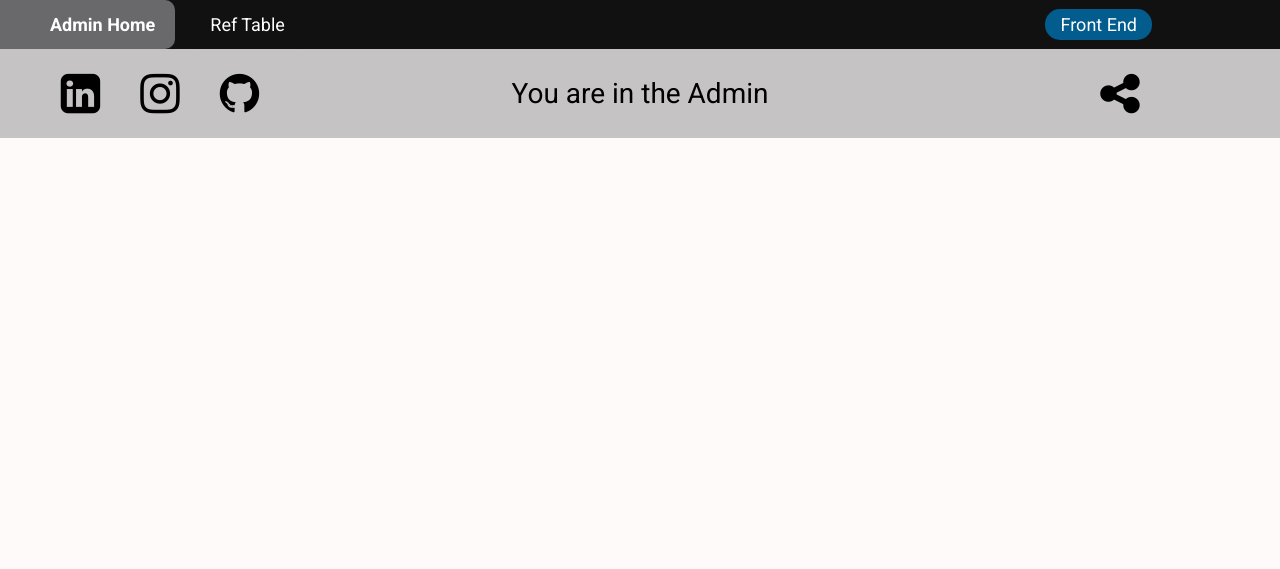
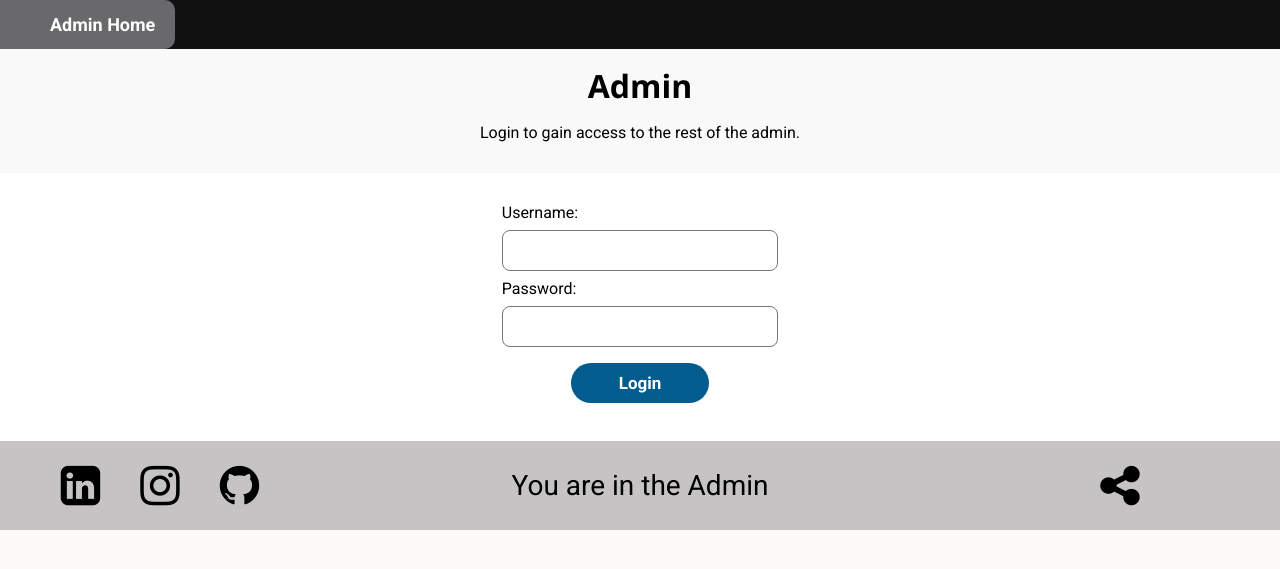
Before and after one commit to BrandonMiller18/resume, a Flask app: page /admin/index in a window 1280 px wide. Shown: the top 569 px of the page. Run offline with Flask 2, Linux system fonts and the light colour scheme.

Commit message:
admin login

```diff
--- a/app.py
+++ b/app.py
@@ -1,7 +1,7 @@
 import os
 import smtplib
 from flask import Flask, redirect, url_for, render_template, send_file, request, session, make_response, flash
-# from flask_mail import Mail, Message
+from flask_login import LoginManager, UserMixin, login_user, login_required
 from flask_sqlalchemy import SQLAlchemy
 from sendgrid import SendGridAPIClient
 from sendgrid.helpers.mail import Mail
@@ -12,6 +12,25 @@ app.config.from_pyfile('config.py')
 
 mail = Mail(app)
 db = SQLAlchemy(app)
+
+login_manager = LoginManager()
+login_manager.init_app(app)
+
+class admin_user_table(UserMixin, db.Model):
+	id = db.Column("id", db.Integer, primary_key=True)
+	username = db.Column(db.String(25), unique=True)
+	password = db.Column(db.String(25))
+
+	# def __init__(self, username, password):
+	# 	self.username = username
+	# 	self.password = password
+
+	# def __repr__(self):
+	# 	return '<admin_users %r>' % self.username, self.password
+
+@login_manager.user_loader
+def load_user(user_id):
+	return admin_user_table.query.get(int(user_id))
 
 class references(db.Model):
 	# create model (table), "references" in SQLite db using SQLAlchemy
@@ -149,20 +168,6 @@ def reference():
 		except Exception as e:
 			print(e.msg)
 
-		# # send email via Flask-Mail
-		# # notify me I recieved a reference
-		# msg = Message(
-		# 	subject = 'New Reference!',
-		# 	recipients = ['blmiller0809@gmail.com'], # replace with evironment variable on prod
-		# 	reply_to = form_email,
-		# 	)
-
-		# msg.html = f"""<p>You recieved a reference from <strong>{fname} {lname}!</strong></p>
-		# 			<p><strong>Email: </strong>{form_email}</p>
-		# 			<p><strong>Msg:</strong> {form_msg}</p>"""
-
-		# mail.send(msg)
-
 		# flash thank you message
 		flash("Thank you! Your reference has been submitted.", "success")
 
@@ -206,22 +211,6 @@ def contact():
 		except Exception as e:
 			print(e.msg)
 
-
-		# # send email via Flask-Mail
-		# msg = Message( # create message to send via flask_mail
-		# 	subject=sbj,
-		# 	recipients=['blmiller0809@gmail.com'], # recipients = [list]
-		# 	reply_to=form_email
-		# 	)
-
-
-		# # html format for email
-		# msg.html = f"""<p><strong>Message From: </strong>{fname} {lname}</p>
-		# 			<p><strong>Company: </strong>{company}</p>
-		# 			<p>{form_msg}</p>"""
-
-		# mail.send(msg)
-
 		# set first name as cookie to identify user upon return to site
 		res = make_response(redirect(url_for("thank_you")))
 		res.set_cookie(
@@ -257,19 +246,51 @@ def not_found(self):
     """Page not found."""
     return make_response(render_template("404.html"), 404)
 
+
+
+
+
+
+
 # admin routes
 
-@app.route("/admin/index")
+@app.route("/admin/index", methods=["GET", "POST"])
 def admin_home():
-	return render_template("admin/index.html")
+	if request.method == "POST":
+		"""insert logic for logging in to admin
+		probably need to use Flask-Admin or something
+		like that for this."""
+		username = request.form["username"]
+		password = request.form["password"]
+		user = admin_user_table.query.filter_by(username=username, password=password).first()
+
+		if user:
+			login_user(user)
+			flash("Logged In!", "success")
+			return render_template("admin/home.html")
+		else:
+			flash("Unable to login.", "error")
+			return render_template("admin/index.html")
+	else:
+		return render_template("admin/index.html")
+
+@app.route("/admin/users")
+@login_required
+def admin_users():
+	return render_template("admin/admin_users.html",
+		users=admin_user_table.query.all(),
+		)
+
 
 @app.route("/admin/references")
+@login_required
 def admin_references():
 	return render_template("admin/admin_references.html",
 		references=references.query.all(),
 		)
 
 @app.route("/admin/references/approve")
+@login_required
 def update_record():
 	ref_id = request.args.get("ref_id")
 	if ref_id:
@@ -283,6 +304,7 @@ def update_record():
 		)
 
 @app.route("/admin/references/delete")
+@login_required
 def delete_record():
 	ref_id = request.args.get("ref_id")
 	if ref_id:
--- a/static/stylesheets/stylesheet.css
+++ b/static/stylesheets/stylesheet.css
@@ -39,6 +39,16 @@ a:hover {
 	text-align: center;
 	padding: 2px;
 	color: #407240;
+}
+
+.error {
+	width: 80%;
+	margin: auto;
+	background-color: #f2dede;
+	border-radius: 10px;
+	text-align: center;
+	padding: 2px;
+	color: #a94442;
 }
 
 /* END PYTHON FLASHES CSS */
--- a/templates/admin/admin_base.html
+++ b/templates/admin/admin_base.html
@@ -24,17 +24,30 @@
 
 <nav>
 	<a class="home" href="/admin/index" title="">Admin Home</a>
-
+	{% if current_user.is_authenticated %} <!-- checks for logged in -->
 	<div id="hide">
 		<a class="navitem {{'active' if active_page == 'ref_table'}}" href="{{ url_for('admin_references') }}" title="">Ref Table</a>
-		<a class="navitem nav-contact" href="/">Front End</a>
+		<a class="navitem {{'active' if active_page == 'user_table'}}" href="{{ url_for('admin_users') }}" title="">Admin Users</a>
+		<a class="navitem nav-contact" href="/" target="_blank">Front End</a>
 	</div>
+	{% endif %}
 	<a class="icon" href="javascript:void(0);" onclick="myFunction()" aria-label="mobile navigation">
 			<i class="fa fa-bars"></i>
 	</a>
+
 </nav>
 
 <body>
+
+{% with messages = get_flashed_messages(with_categories=true) %}
+  {% if messages %}
+    <ul class=flashes>
+    {% for category, message in messages %}
+      <div class="{{ category }}"><p>{{ message }}</p></div>
+    {% endfor %}
+    </ul>
+  {% endif %}
+{% endwith %}
 
 {% block content %}{% endblock %}
 
--- a/templates/admin/admin_references.html
+++ b/templates/admin/admin_references.html
@@ -5,7 +5,8 @@
 
 
 <div class="page-header">
-	<h1 class="full-width">Welcome to the dark side!</h1>
+	<h1 class="full-width">References</h1>
+	<p class="full-width">Approve or delete references from the reference table. Desktop only.</p>
 </div>
 
 <div class="container">
--- a/templates/admin/index.html
+++ b/templates/admin/index.html
@@ -2,5 +2,26 @@
 {% block title %}Brandon Miller | Admin{% endblock %}
 {% set active_page = "admin" %}
 {% block content %}
+<div class="page-header">
+	<h1 class="full-width">Admin</h1>
+	<p class="full-width">Login to gain access to the rest of the admin.</p>
+</div>
 
+<div class="container">
+	<div class="section narrow pad">
+		<div class="section narrow pad">
+			<div class="section narrow pad">
+				<form class="full-width" action="" method="POST">
+					<label>Username:</label>
+					<input type="text" name="username">
+					<label>Password:</label>
+					<input type="password" name="password">
+					<div class="full-width center">
+						<input class="btn-form" type="submit" name="Submit" value="Login">
+					</div>
+				</form>
+			</div>
+		</div>
+	</div>
+</div>
 {% endblock %}
```
Also changed, not shown: templates/admin/admin_users.html (added, +41 -0 lines), templates/admin/home.html (added, +13 -0 lines).
